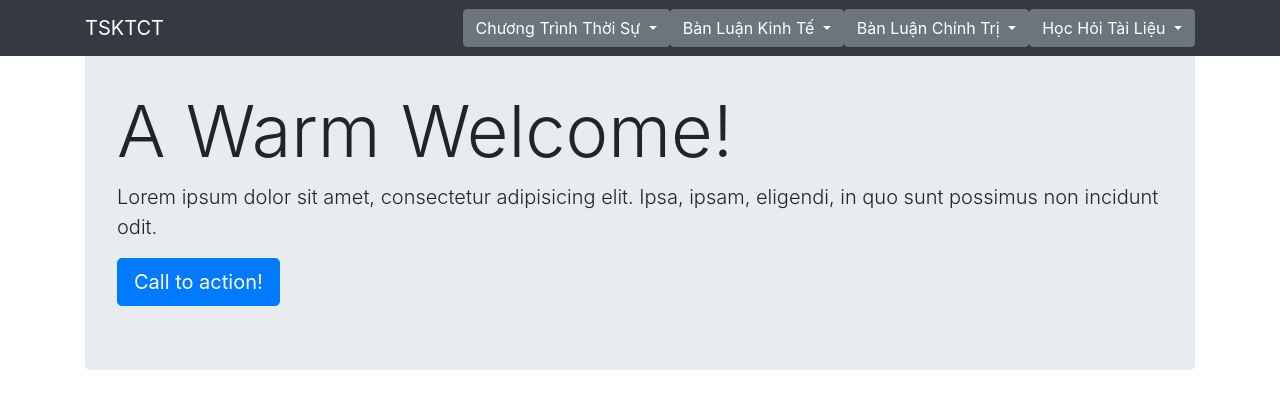
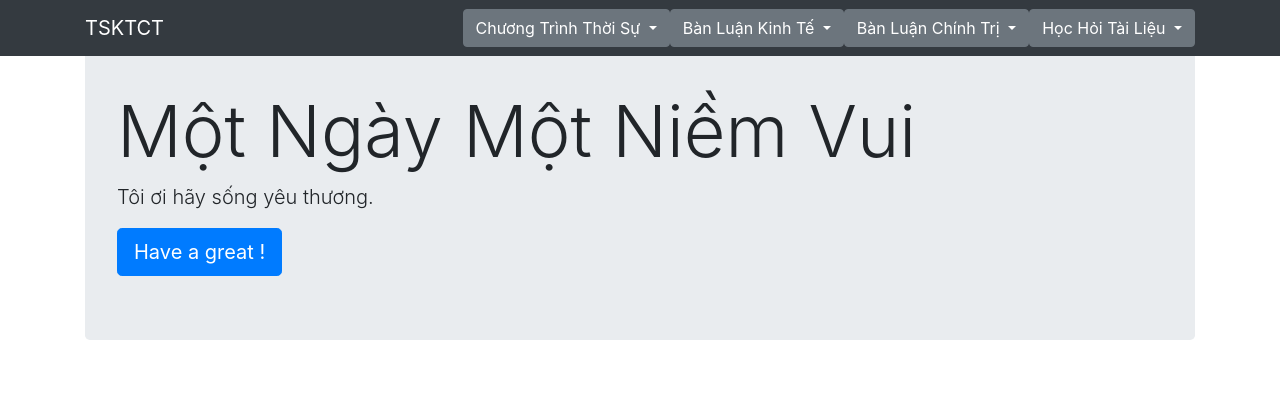
Before and after one commit to lnguyen9621/tsktct, a plain HTML site: page index.html in a window 1280 px wide. Drawn offline with nearby package versions, Linux system fonts and the light colour scheme.

Commit message:
Update index.html

```diff
--- a/index.html
+++ b/index.html
@@ -93,9 +93,9 @@
 
     <!-- Jumbotron Header -->
     <header class="jumbotron my-4">
-      <h1 class="display-3">A Warm Welcome!</h1>
-      <p class="lead">Lorem ipsum dolor sit amet, consectetur adipisicing elit. Ipsa, ipsam, eligendi, in quo sunt possimus non incidunt odit.</p>
-      <a href="#" class="btn btn-primary btn-lg">Call to action!</a>
+      <h1 class="display-3">Một Ngày Một Niềm Vui</h1>
+      <p class="lead">Tôi ơi hãy sống yêu thương.</p>
+      <a href="#" class="btn btn-primary btn-lg">Have a great !</a>
     </header>
 
     <!-- Page Features -->
```
